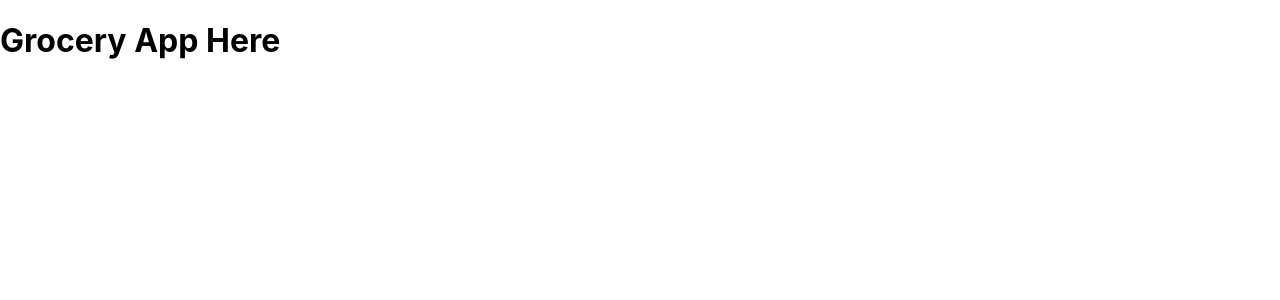
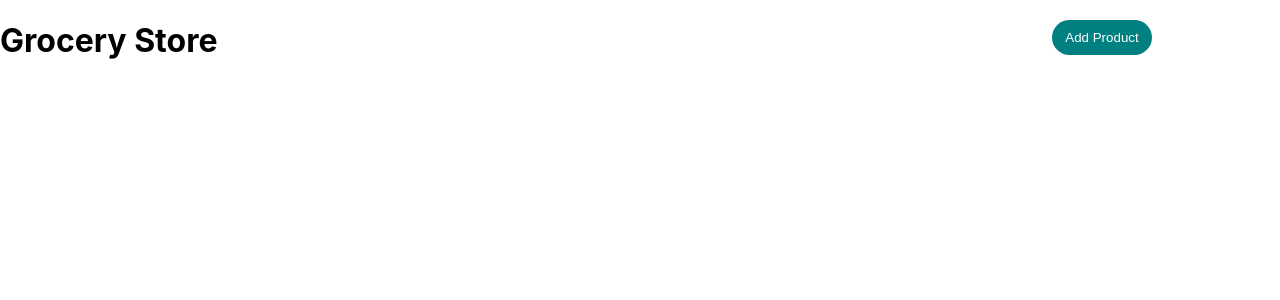
Before and after one commit to fkahindi/grocery-app, a React (Create React App) app: page / in a window 1280 px wide. Shown: the top 300 px of the page. Built offline with nearby package versions, Linux system fonts and the light colour scheme.

Commit message:
create App, Header and addButton components

```diff
--- /dev/null
+++ b/src/components/AddButton.js
@@ -0,0 +1,25 @@
+import React from "react";
+
+const AddButton =()=>{
+  const buttonStyles ={
+    position:"absolute",
+    top:"20px",
+    right:"10%",
+    width:"100px",
+    padding: "10px",
+    border:"none",
+    borderRadius:"calc(0.5*50px)",
+    backgroundColor:"teal",
+    color:"white",
+    cursor:"pointer"
+  }
+ return(
+   <button
+    style={buttonStyles}
+    onClick={"something will be done"}
+   >
+     Add Product
+   </button>
+ )
+}
+export default AddButton
--- /dev/null
+++ b/src/components/App.js
@@ -0,0 +1,9 @@
+import React from "react";
+import Header from "./Header";
+
+const App =()=>{
+  return(
+    <Header />
+  )
+}
+export default App
--- /dev/null
+++ b/src/components/Header.js
@@ -0,0 +1,12 @@
+import React from "react";
+import AddButton from "./AddButton";
+
+const Header =()=>{
+  return(
+    <>
+      <h1>Grocery Store</h1>
+      <AddButton />
+    </>
+  )
+}
+export default Header
--- a/src/index.js
+++ b/src/index.js
@@ -1,15 +1,13 @@
 import React from 'react';
 import ReactDOM from 'react-dom/client';
 import './index.css';
-
+import App from './components/App'
 import reportWebVitals from './reportWebVitals';
 
 const root = ReactDOM.createRoot(document.getElementById('root'));
 root.render(
   <React.StrictMode>
-    <>
-      <h1>Grocery App Here</h1>
-    </>
+      <App />
   </React.StrictMode>
 );
 
```
